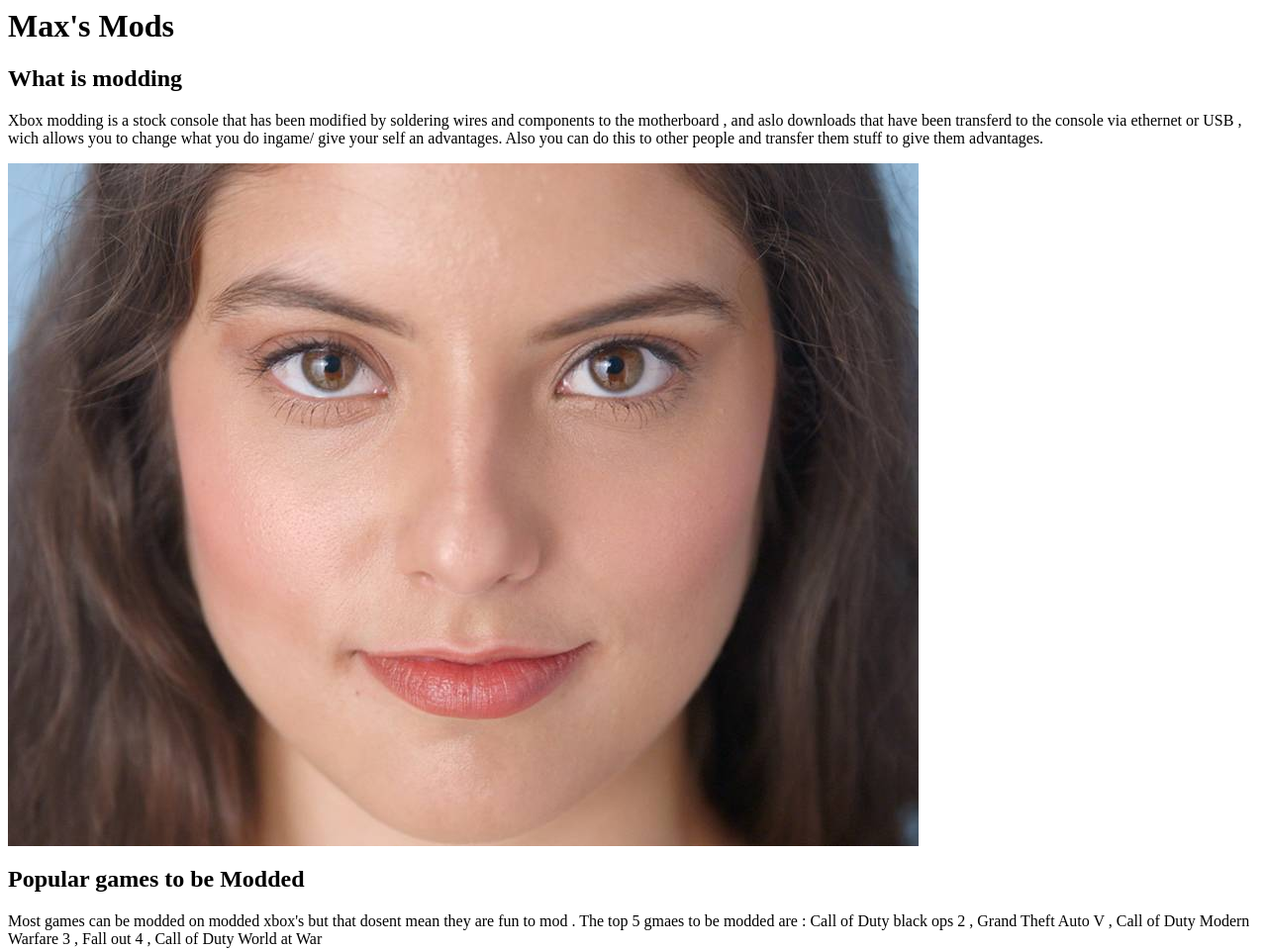
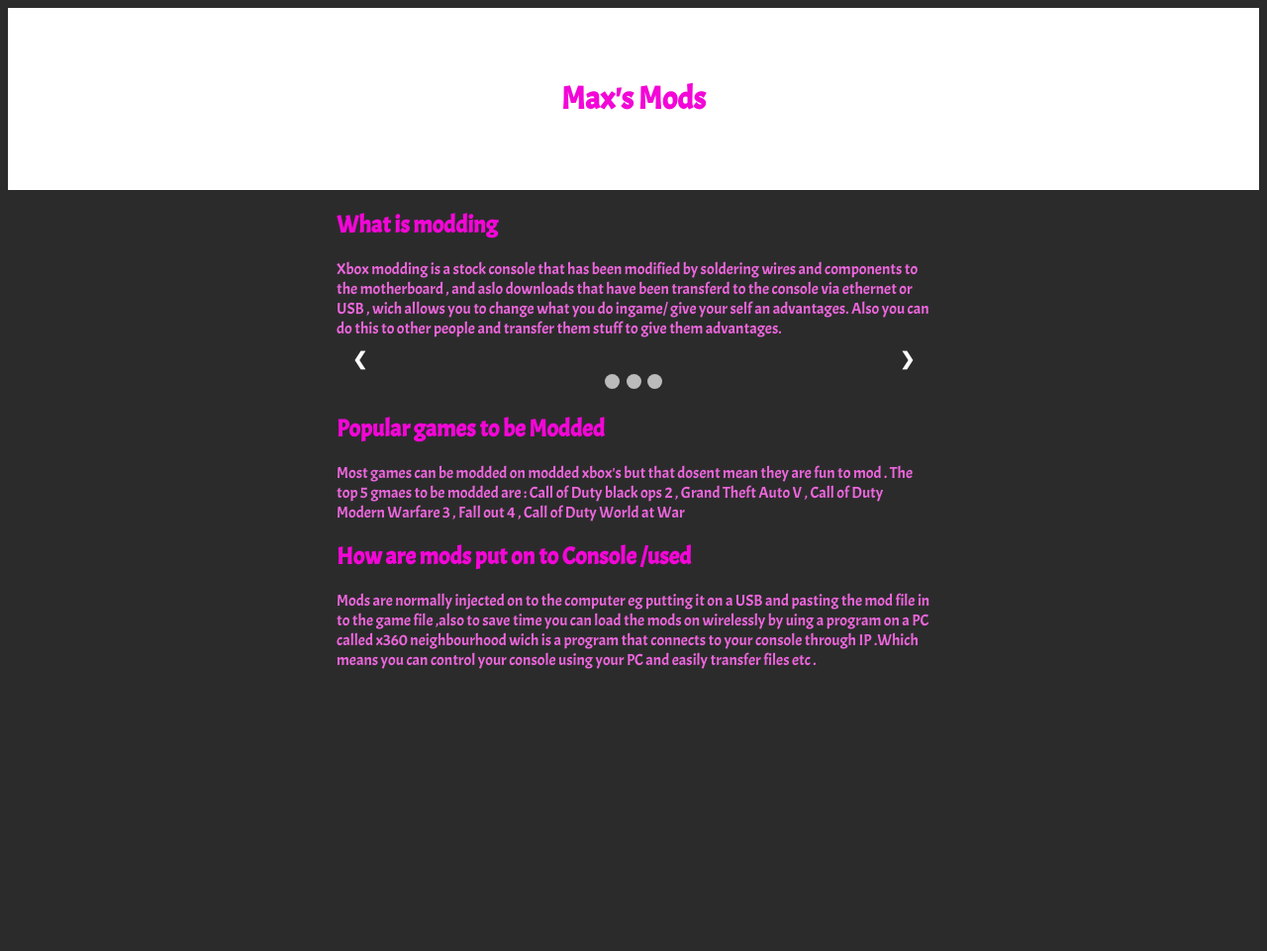
Before and after one commit to MaxTrusler/MaxTrusler.github.io, a plain HTML site: page index.html in a window 1280 px wide. Shown: the whole page at 99% size. After the commit the page ends 800 px from the top, so only its background shows below. Drawn offline with Linux system fonts and the light colour scheme.

Commit message:
added slides, more info

```diff
--- /dev/null
+++ b/css/style.css
@@ -0,0 +1,122 @@
+body {
+    font-family: 'Acme', sans-serif;
+    background: #2C2B2C;
+}
+.container {
+    width: 600px;
+    margin :0 auto;
+}
+h1 {
+    text-align: center;
+}
+
+p {
+    color: #ED66DD;
+}
+
+.heading {
+    color: #F306D7;
+}
+
+.heading-section {
+    background: white;
+    padding-top: 50px;
+    padding-bottom: 50px;
+}
+
+* {box-sizing:border-box}
+
+/* Slideshow container */
+.slideshow-container {
+  max-width: 1000px;
+  position: relative;
+  margin: auto;
+}
+.slideshow-image {
+  width: 100%;
+}
+/* Hide the images by default */
+.mySlides {
+  display: none;
+}
+
+/* Next & previous buttons */
+.prev, .next {
+  cursor: pointer;
+  position: absolute;
+  top: 50%;
+  width: auto;
+  margin-top: -22px;
+  padding: 16px;
+  color: white;
+  font-weight: bold;
+  font-size: 18px;
+  transition: 0.6s ease;
+  border-radius: 0 3px 3px 0;
+  user-select: none;
+}
+
+/* Position the "next button" to the right */
+.next {
+  right: 0;
+  border-radius: 3px 0 0 3px;
+}
+
+/* On hover, add a black background color with a little bit see-through */
+.prev:hover, .next:hover {
+  background-color: rgba(0,0,0,0.8);
+}
+
+/* Caption text */
+.text {
+  color: #f2f2f2;
+  font-size: 15px;
+  padding: 8px 12px;
+  position: absolute;
+  bottom: 8px;
+  width: 100%;
+  text-align: center;
+}
+
+/* Number text (1/3 etc) */
+.numbertext {
+  color: #f2f2f2;
+  font-size: 12px;
+  padding: 8px 12px;
+  position: absolute;
+  top: 0;
+}
+
+/* The dots/bullets/indicators */
+.dot {
+  cursor: pointer;
+  height: 15px;
+  width: 15px;
+  margin: 0 2px;
+  background-color: #bbb;
+  border-radius: 50%;
+  display: inline-block;
+  transition: background-color 0.6s ease;
+}
+
+.active, .dot:hover {
+  background-color: #717171;
+}
+
+/* Fading animation */
+.fade {
+  -webkit-animation-name: fade;
+  -webkit-animation-duration: 1.5s;
+  animation-name: fade;
+  animation-duration: 1.5s;
+}
+
+@-webkit-keyframes fade {
+  from {opacity: .4}
+  to {opacity: 1}
+}
+
+@keyframes fade {
+  from {opacity: .4}
+  to {opacity: 1}
+}
--- a/index.html
+++ b/index.html
@@ -7,23 +7,64 @@
       <meta name="description" content="The HTML5 Herald">
       <meta name="author" content="SitePoint">
 
-      <link rel="stylesheet" href="css/styles.css?v=1.0">
+      <link rel="stylesheet" href="css/style.css?v=1.0">
+      <link href="https://fonts.googleapis.com/css?family=Acme" rel="stylesheet">
 
     </head>
 
     <body>
-      <script src="js/scripts.js"></script>
-          <h1>Max's Mods</h1>
+        <div class="heading-section">
+          <h1 class="heading">Max's Mods</h1>
+        </div>
+        <div class="container">
+          <h2 class="heading">What is modding </h2>
+          <p> Xbox modding is a stock console that has been modified by soldering wires and components to the motherboard
+            , and aslo downloads that have been transferd to the console via ethernet or USB , wich allows you to change what you do ingame/ give your self an advantages.
+            Also you can do this to other people and transfer them stuff to give them advantages.
+          </p>
 
-          <h2>What is modding </h2>
+          <!-- Slideshow container -->
+          <div class="slideshow-container">
 
-              <p> Xbox modding is a stock console that has been modified by soldering wires and components to the motherboard
-                , and aslo downloads that have been transferd to the console via ethernet or USB , wich allows you to change what you do ingame/ give your self an advantages.
-                Also you can do this to other people and transfer them stuff to give them advantages.
-              </p>
-              <img src="images/the-ultimate-makeup-tutorial-eyeshadow-lipstick-face-hero-mudc-091118_R2.jpg" alt="womans face ">
-          <h2>Popular games to be Modded </h2>
-               <p>Most games can be modded on modded xbox's but that dosent mean they are fun to mod . The top 5 gmaes to be modded are : Call of Duty black ops 2 , Grand Theft Auto V , Call of Duty Modern Warfare 3 , Fall out 4 , Call of Duty World at War  </p>
+            <!-- Full-width images with number and caption text -->
+            <div class="mySlides fade">
+              <div class="numbertext">1 / 3</div>
+              <img class="slideshow-image" src="images/rgh.jpg"/>
+              <div class="text"></div>
+            </div>
 
+            <div class="mySlides fade">
+              <div class="numbertext">2 / 3</div>
+              <img class="slideshow-image" src="images\RGH 2.JPG"/>
+              <div class="text"></div>
+            </div>
+
+            <div class="mySlides fade">
+              <div class="numbertext">3 / 3</div>
+              <img class="slideshow-image" src="https://encrypted-tbn0.gstatic.com/images?q=tbn:ANd9GcTC_zd82rZFlWzxAYxxxZ_AJnmGzTAwccGc_YDdQaFHvWoRLHsPfQ"/>
+              <div class="text"></div>
+            </div>
+
+            <!-- Next and previous buttons -->
+            <a class="prev" onclick="plusSlides(-1)">&#10094;</a>
+            <a class="next" onclick="plusSlides(1)">&#10095;</a>
+            </div>
+            <br>
+
+            <!-- The dots/circles -->
+            <div style="text-align:center">
+              <span class="dot" onclick="currentSlide(1)"></span>
+              <span class="dot" onclick="currentSlide(2)"></span>
+              <span class="dot" onclick="currentSlide(3)"></span>
+            </div>
+          </div>
+          <div class="container">
+            <h2 class="heading">Popular games to be Modded </h2>
+            <p>Most games can be modded on modded xbox's but that dosent mean they are fun to mod . The top 5 gmaes to be modded are : Call of Duty black ops 2 , Grand Theft Auto V , Call of Duty Modern Warfare 3 , Fall out 4 , Call of Duty World at War  </p>
+            <h2 class="heading">How are mods put on to Console /used </h2>
+            <p>Mods are normally injected on to the computer eg putting it on a USB and pasting the mod file in to the game file ,also to save time you can load the mods on wirelessly by uing a program on a PC called x360 neighbourhood wich is a program that connects to your console through IP .Which means you can control your console using your PC and easily transfer files etc .</p>
+          </div>
+
+        <script src="js/scripts js" type="application/javascript"></script>
     </body>
 </html>
```
Also changed, not shown: css/style.css.txt (deleted), images/RGH 2.JPG (added), images/rgh.jpg (added), 1 other file.
